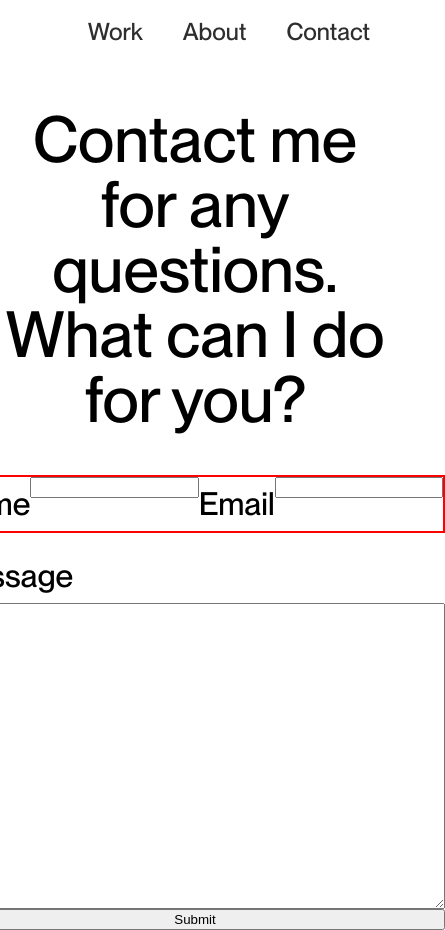
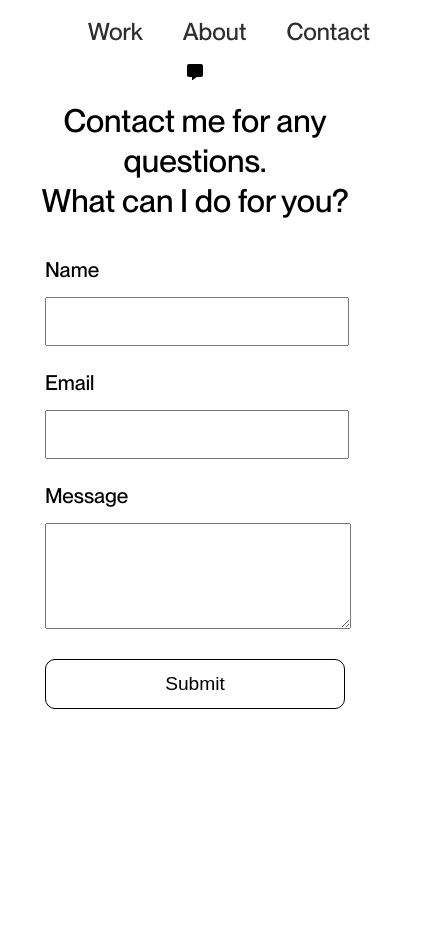
Before and after one commit to taerichard/port2, a React (Create React App) app: page /contact in a window 390 px wide. Shown: the whole page, 445 px wide, since content can reach past the window. After the commit the page ends 844 px from the top, so only its background shows below. Built offline with nearby package versions, Linux system fonts and the light colour scheme.

Commit message:
working on icons

```diff
--- a/src/components/work/Contact.js
+++ b/src/components/work/Contact.js
@@ -13,7 +13,7 @@ const ContactSection = () => {
               href="https://mail.google.com/mail/u/0/?view=cm&fs=1&tf=1&to=taerichard@gmail.com
 "
             >
-              Email
+              email
             </a>
           </li>
           <li className="contact-item">
@@ -21,12 +21,12 @@ const ContactSection = () => {
               target="_blank"
               href="https://www.linkedin.com/in/richard-tae-bb4ba215a/"
             >
-              LinkedIn
+              linkedIn
             </a>
           </li>
           <li className="contact-item">
             <a target="_blank" href="https://github.com/taerichard">
-              Github
+              github
             </a>
           </li>
         </ul>
--- a/src/components/work/styles/contactSectionStyles.css
+++ b/src/components/work/styles/contactSectionStyles.css
@@ -34,6 +34,7 @@
 }
 
 .contact-item {
+  /* padding: 3px; */
   cursor: pointer;
   transition-property: border-bottom;
   transition-duration: 8000ms;
--- a/src/index.js
+++ b/src/index.js
@@ -2,6 +2,7 @@ import React from "react";
 import ReactDOM from "react-dom/client";
 import App from "./App";
 import { BrowserRouter } from "react-router-dom";
+import { FontAwesomeIcon } from "@fortawesome/react-fontawesome";
 
 const root = ReactDOM.createRoot(document.getElementById("root"));
 root.render(
--- a/src/pages/ContactPage.js
+++ b/src/pages/ContactPage.js
@@ -1,24 +1,29 @@
 import React from "react";
 import "./styles/contactPageStyles.css";
 import ContactSection from "../components/work/Contact";
+import { FontAwesomeIcon } from "@fortawesome/react-fontawesome";
+import { faM, faMessage } from "@fortawesome/free-solid-svg-icons";
 
-// https://mattfarley.ca/contact
 function ContactPage() {
   return (
     <div className="contactPage-container">
+      <FontAwesomeIcon icon={faMessage} color="light" />
       <h1 className="contactPage-title">
         Contact me for any questions.
         <br /> What can I do for you?
       </h1>
       <form className="contactPage-form">
         <div className="form-nameEmail">
+          <div className="name-container">
             <label className="nameLabel" for="name">
               Name
             </label>
             <input name="name" type="text" />
-
+          </div>
+          <div className="email-container">
             <label for="email">Email</label>
             <input name="email" type="text" />
+          </div>
         </div>
         <div className="form-msgBtn">
           <label for="message">Message</label>
--- a/src/pages/styles/contactPageStyles.css
+++ b/src/pages/styles/contactPageStyles.css
@@ -6,6 +6,7 @@
 
 .contactPage-form {
   width: 500px;
+  /* border: 2px solid green; */
 }
 .contactPage-title {
   font-size: 4rem;
@@ -25,11 +26,35 @@ input {
   display: inline-block;
   height: 40%;
   width: 80%;
+  padding: 0;
 }
 
 .form-nameEmail {
   display: flex;
-  border: 2px solid red;
+  justify-content: space-between;
+  /* border: 2px solid red; */
+}
+
+.email-container label {
+  text-align: left;
+}
+.email-container {
+  /* border: 2px solid blue; */
+  text-align: right;
+  width: 45%;
+}
+
+.email-container input {
+  width: 100%;
+}
+
+.name-container {
+  /* border: 2px solid cyan; */
+  width: 45%;
+}
+
+.name-container input {
+  width: 100%;
 }
 
 .form-msgBtn {
@@ -49,4 +74,76 @@ textarea {
 }
 
 button {
+  border: none;
+  /* background-color: beige; */
+  width: 200px;
+  border: 1px solid black;
+  height: 50px;
+  margin-left: auto;
+  margin-right: auto;
+  border-radius: 10px;
+  margin-top: 30px;
+  font-size: 1.2rem;
+  cursor: pointer;
 }
+
+@media only screen and (max-width: 531px) {
+  .contactPage-form input {
+    height: 45px;
+  }
+
+  .contactPage-form label {
+    font-size: 1.3rem;
+  }
+  .contactPage-title {
+    font-size: 2rem;
+    font-weight: 400;
+    line-height: 40px;
+    text-align: center;
+  }
+  .contactPage-form {
+    width: 300px;
+    /* border: 2px solid green; */
+  }
+
+  .name-container,
+  .email-container {
+    width: 100%;
+    padding-bottom: 10px;
+  }
+  .form-nameEmail {
+    flex-direction: column;
+    align-items: center;
+    /* border: 2px solid blue; */
+  }
+
+  .form-msgBtn {
+    display: flex;
+    flex-direction: column;
+    margin-top: 0;
+    margin-left: auto;
+    margin-right: auto;
+    /* border: 2px solid red; */
+  }
+
+  textarea {
+    margin-left: auto;
+    margin-right: auto;
+    width: 100%;
+    height: 100px;
+  }
+
+  button {
+    border: none;
+    background-color: #fff;
+    width: 300px;
+    border: 1px solid black;
+    height: 50px;
+    margin-left: auto;
+    margin-right: auto;
+    border-radius: 10px;
+    margin-top: 30px;
+    font-size: 1.2rem;
+    cursor: pointer;
+  }
+}
```
Lines whose indentation alone changed are shown as unchanged.
